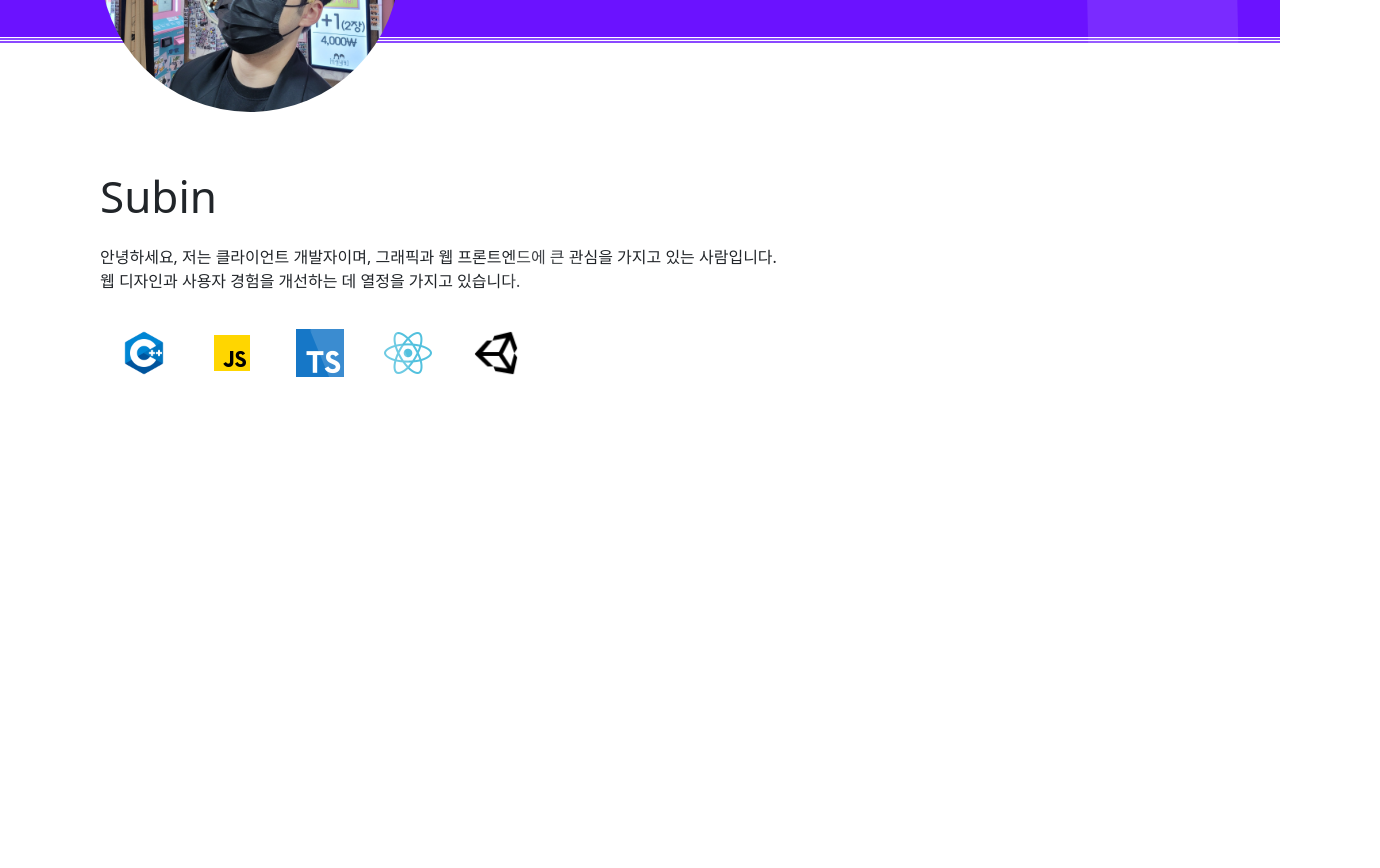
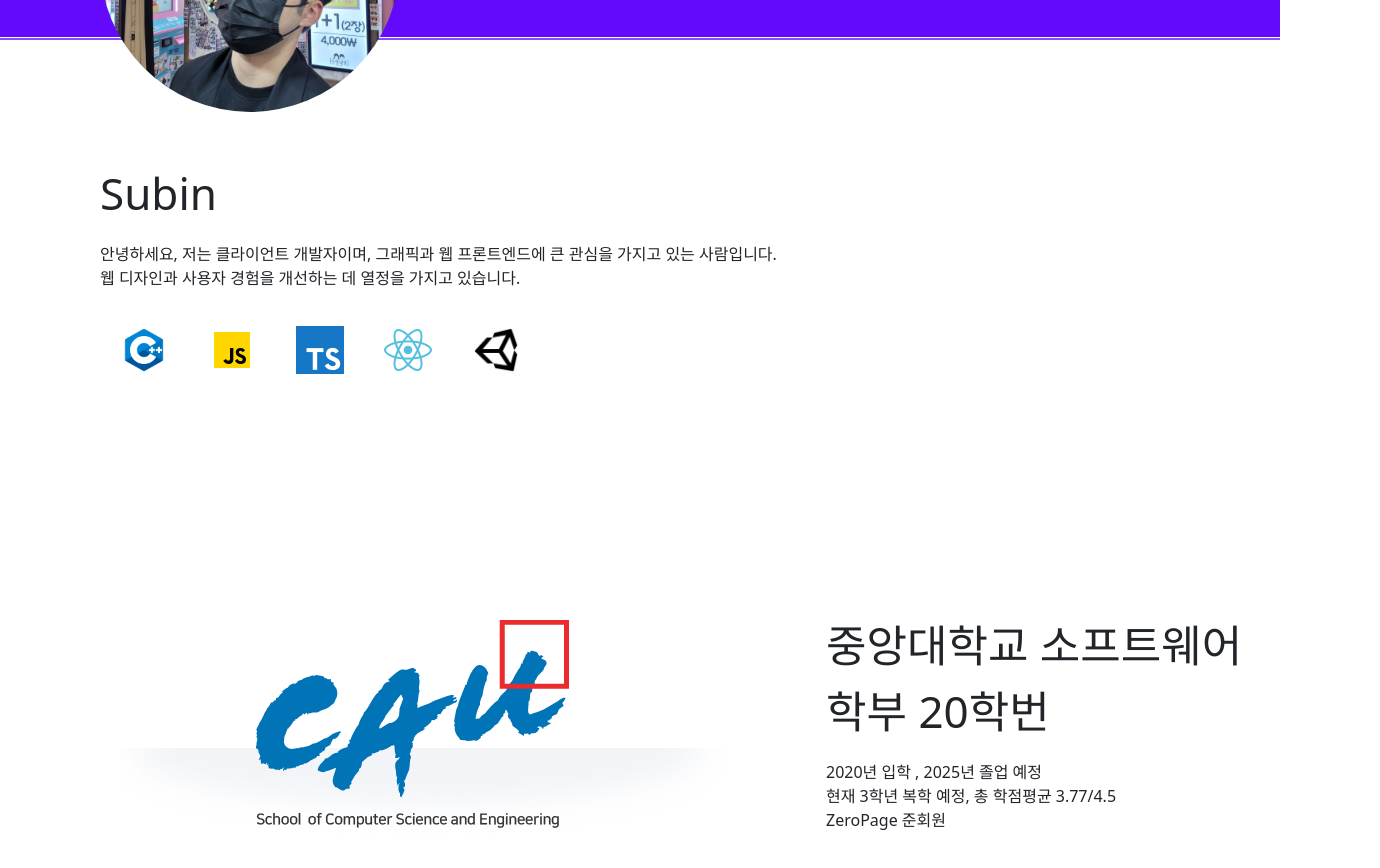
Before and after one commit to dmstjdhdh/Muzik_Service, a React (Create React App) app: page / in a window 1280 px wide. Shown: the part 344-1212 px from the top of the page, 1380 px wide, since content can reach past the window. Before the commit the page ends 867 px from the top, so only its background shows below. Built offline with nearby package versions, Linux system fonts and the light colour scheme.

Commit message:
[Add] Link, About페이지 추가.

```diff
--- a/src/App.css
+++ b/src/App.css
@@ -3,154 +3,3 @@
 .navbar-nav .nav-item.dropdown .nav-link::after {
     content: none; /* 화살표 숨기기 */
 }
-
-@keyframes bn13bouncy {
-    0% {
-        top: 0em;
-    }
-    40% {
-        top: 0em;
-    }
-    43% {
-        top: -0.9em;
-    }
-    46% {
-        top: 0em;
-    }
-    48% {
-        top: -0.4em;
-    }
-    50% {
-        top: 0em;
-    }
-    100% {
-        top: 0em;
-    }
-}
-
-@media (max-width: 768px) {
-    .ContainerStyled {
-        flex-direction: column;
-    }
-
-    .LeftContent, .RightContent {
-        width: 100%;
-        text-align: center;
-    }
-}
-
-.circles{
-    position: absolute;
-    top: 0;
-    left: 0;
-    width: 100%;
-    height: 100%;
-    overflow: hidden;
-    z-index: 0;
-}
-
-.circles li{
-    position: absolute;
-    display: block;
-    list-style: none;
-    width: 20px;
-    height: 20px;
-    background: rgba(255, 255, 255, 0.2);
-    animation: animate 25s linear infinite;
-    bottom: -150px;
-
-}
-
-.circles li:nth-child(1){
-    left: 25%;
-    width: 80px;
-    height: 80px;
-    animation-delay: 0s;
-}
-
-
-.circles li:nth-child(2){
-    left: 10%;
-    width: 20px;
-    height: 20px;
-    animation-delay: 2s;
-    animation-duration: 12s;
-}
-
-.circles li:nth-child(3){
-    left: 70%;
-    width: 20px;
-    height: 20px;
-    animation-delay: 4s;
-}
-
-.circles li:nth-child(4){
-    left: 40%;
-    width: 60px;
-    height: 60px;
-    animation-delay: 0s;
-    animation-duration: 18s;
-}
-
-.circles li:nth-child(5){
-    left: 65%;
-    width: 20px;
-    height: 20px;
-    animation-delay: 0s;
-}
-
-.circles li:nth-child(6){
-    left: 75%;
-    width: 110px;
-    height: 110px;
-    animation-delay: 3s;
-}
-
-.circles li:nth-child(7){
-    left: 35%;
-    width: 150px;
-    height: 150px;
-    animation-delay: 7s;
-}
-
-.circles li:nth-child(8){
-    left: 50%;
-    width: 25px;
-    height: 25px;
-    animation-delay: 15s;
-    animation-duration: 45s;
-}
-
-.circles li:nth-child(9){
-    left: 20%;
-    width: 15px;
-    height: 15px;
-    animation-delay: 2s;
-    animation-duration: 35s;
-}
-
-.circles li:nth-child(10){
-    left: 85%;
-    width: 150px;
-    height: 150px;
-    animation-delay: 0s;
-    animation-duration: 11s;
-}
-
-
-
-@keyframes animate {
-
-    0%{
-        transform: translateY(0) rotate(0deg);
-        opacity: 1;
-        border-radius: 0;
-    }
-
-    100%{
-        transform: translateY(-1000px) rotate(720deg);
-        opacity: 0;
-        border-radius: 50%;
-    }
-
-}
--- a/src/App.js
+++ b/src/App.js
@@ -5,9 +5,10 @@ import 'bootstrap/dist/css/bootstrap.min.css';
 import TopBar from "./components/navibar";
 
 const Container = styled.div`
-  background-color: #ecedee;
+  background-color: rgb(0, 0, 0);
   padding: 0;
   margin: 0;
+  width: 100%;
 `;
 
 function App() {
--- a/src/components/home.jsx
+++ b/src/components/home.jsx
@@ -8,45 +8,39 @@ const ContainerParent = styled.div`
 `;
 
 const ProfileContent = styled.div`
-  background: #6b12ff;
+  background: #630afc;
   background: -webkit-linear-gradient(to left, #5918ab, #570e69);
 
   flex: 1;
-  width: 100%;
   height: 325px;
   align-items: center;
   flex-direction: row;
 `;
 
 const PortfolioContent = styled.div`
-  background: #845EC2;
+  background: #ffffff;
   background: -webkit-linear-gradient(to left, #B39CD0, #FBEAFF);
 
-  flex: 1;
-  width: 100%;
-  height: 100%;
+  display: flex;
+  justify-content: left;
   align-items: center;
-  flex-direction: column;
 `;
 
 const Line = styled.div`
   background: #8b49ff;
 
   flex: 1;
-  width: 100%;
-  height: 2px;
+  height: 1.5px;
   margin-top: 1px;
 `;
 
 const ImageBox = styled.img`
   flex: 1;
   border-radius: 150px;
-  width: 300px;
   height: 300px;
   margin-bottom: 100px;
   margin-top: 100px;
   margin-left: 100px;
-  z-index: 3;
 `
 
 const ImageStackContainer = styled.div`
@@ -61,12 +55,10 @@ const ImageStack = styled.img`
 const TextContent = styled.div`
   flex: 1;
   text-align: left;
-  width: 100%;
   height: 360px;
   flex-direction: column;
   margin-left: 100px;
   margin-top: 120px;
-
 `;
 
 const IntroductionTitle = styled.p`
@@ -77,25 +69,31 @@ const Introduction = styled.p`
   font-size: 16px;
 `;
 
+const ImagePortfolio = styled.img`
+  border-radius: 20px;
+
+  margin-bottom: 100px;
+  margin-top: 100px;
+  margin-left: 120px;
+`
+const PortfolioContainer = styled.div`
+    margin-left: 100px;
+    margin-bottom: 30px;
+`
+const PortfolioTitle = styled.p`
+  font-size: 44px;
+`;
+
+const PortfolioText = styled.p`
+  font-size: 16px;
+`;
+
 const Home = () => {
     return (
         <ContainerParent>
             <ProfileContent>
-                <ul className="circles">
-                    <li></li>
-                    <li></li>
-                    <li></li>
-                    <li></li>
-                    <li></li>
-                    <li></li>
-                    <li></li>
-                    <li></li>
-                    <li></li>
-                    <li></li>
-                </ul>
                 <ImageBox src="/profile.jpeg"/>
             </ProfileContent>
-            <Line/>
             <Line/>
             <TextContent>
                 <IntroductionTitle>
@@ -114,7 +112,19 @@ const Home = () => {
                 </ImageStackContainer>
             </TextContent>
             <PortfolioContent>
-
+                <ImagePortfolio src="/portfolioImg/chungang.png"/>
+                <PortfolioContainer>
+                    <PortfolioTitle>
+                        중앙대학교 소프트웨어학부 20학번
+                    </PortfolioTitle>
+                    <PortfolioText>
+                        2020년 입학 , 2025년 졸업 예정
+                        <br/>
+                        현재 3학년 복학 예정, 총 학점평균 3.77/4.5
+                        <br/>
+                        ZeroPage 준회원
+                    </PortfolioText>
+                </PortfolioContainer>
             </PortfolioContent>
         </ContainerParent>
 
--- a/src/index.css
+++ b/src/index.css
@@ -1,6 +1,6 @@
 body {
   margin: 0;
-  padding: 0;
+  padding: 0px;
   font-family: -apple-system, BlinkMacSystemFont, 'Segoe UI', 'Roboto', 'Oxygen',
     'Ubuntu', 'Cantarell', 'Fira Sans', 'Droid Sans', 'Helvetica Neue',
     sans-serif;
```
Also changed, not shown: src/components/About.jsx (added, +11 -0 lines), src/components/Links.jsx (added, +11 -0 lines), public/manifest.json, public/portfolioImg/chungang.png (added), 12 other files (tests, documents, lock files or other folders).
